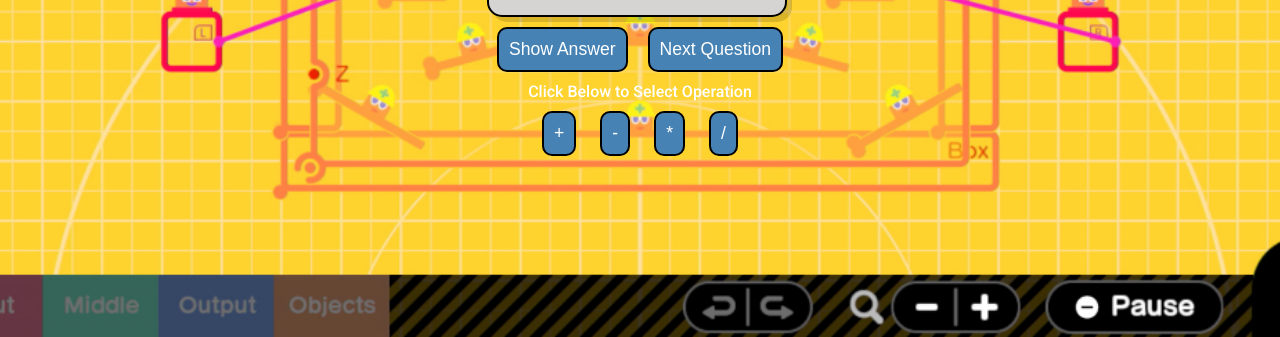
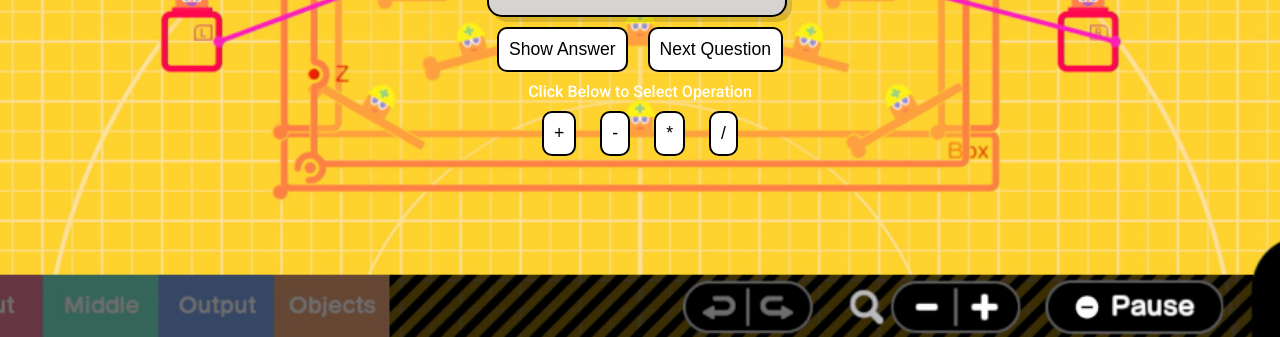
Before and after one commit to oweymont/Flash_Cards, a plain HTML site: page index.html in a window 1280 px wide. Shown: the part 463-800 px from the top of the page. Drawn offline with Linux system fonts and the light colour scheme.

Commit message:
Update style.css

```diff
--- a/style.css
+++ b/style.css
@@ -57,8 +57,7 @@ body {
   font-size: 1.1rem;
   border: 2px solid black;
   border-radius: 10px;
-  background-color: steelblue;
-  color: white;
+  background-color: white;
 }
 p {
   text-align: center;
```
